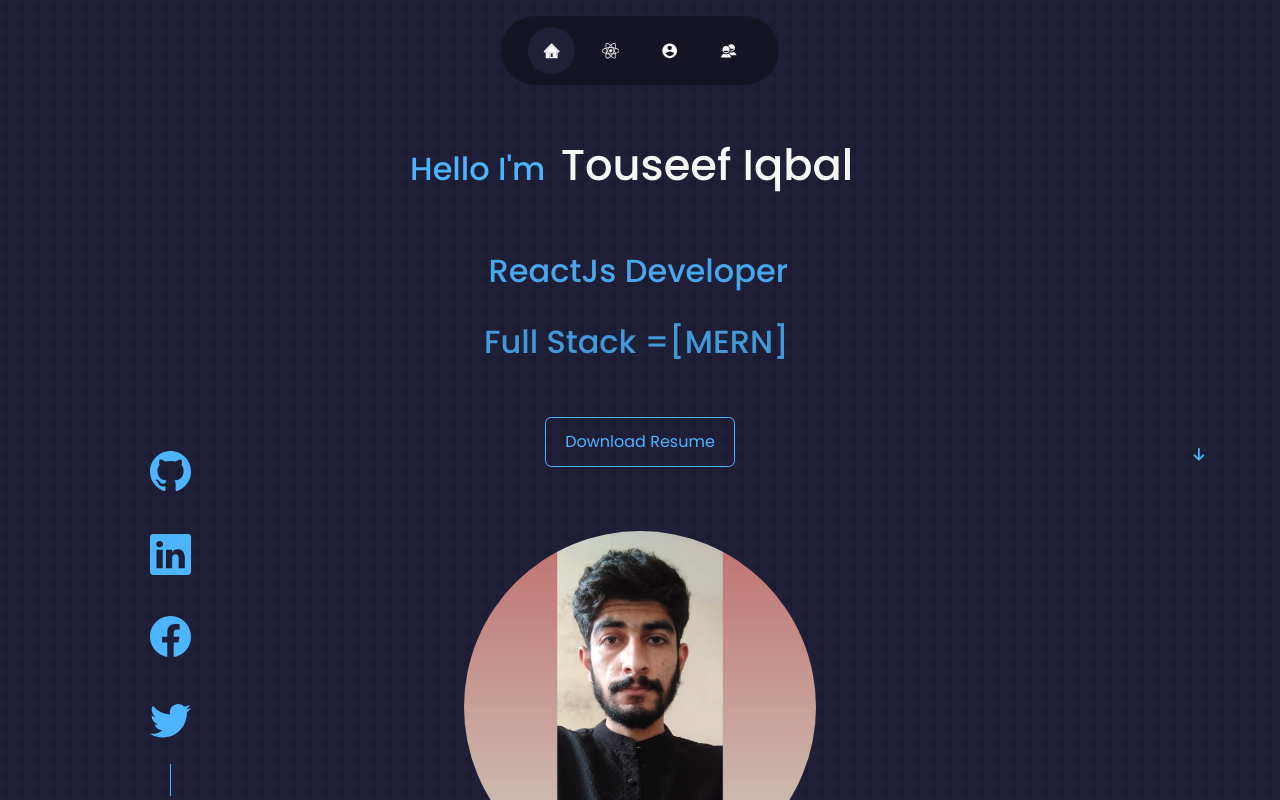
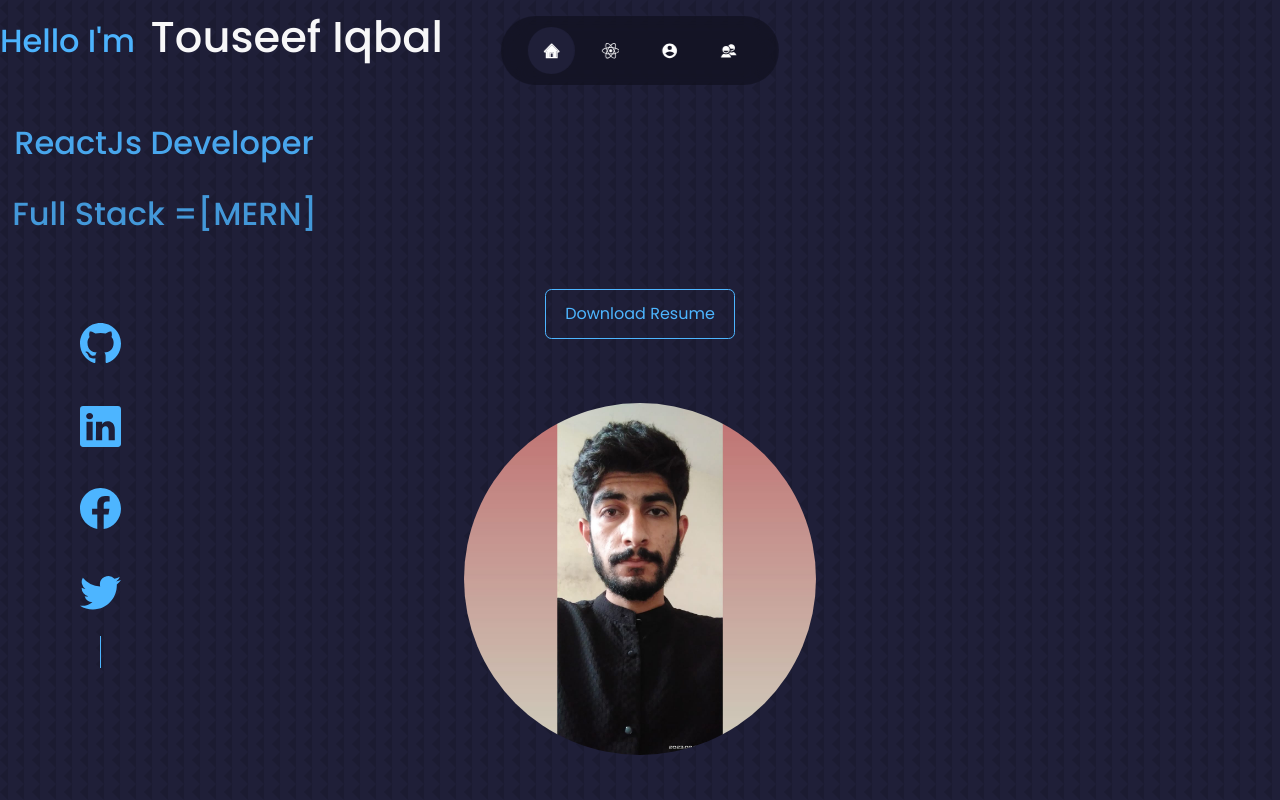
Before and after one commit to touseefiqbal845/myportfolio, a React (Create React App) app: page / in a window 1280 px wide. Shown: the top 800 px of the page. Built offline with nearby package versions, Linux system fonts and the light colour scheme.

Commit message:
Update Header.jsx

```diff
--- a/src/components/header/Header.jsx
+++ b/src/components/header/Header.jsx
@@ -26,7 +26,7 @@ const Header = () => {
   return (
     <>
       <header>
-     <div ref={headerRef} className="container header_container">
+     <div ref={headerRef} >
       <h2 className="header_text">Hello I'm</h2>
 <h1 className="m-3 text-bold text-base font-xlg header_text text-align-center">Touseef Iqbal</h1>
 
```
